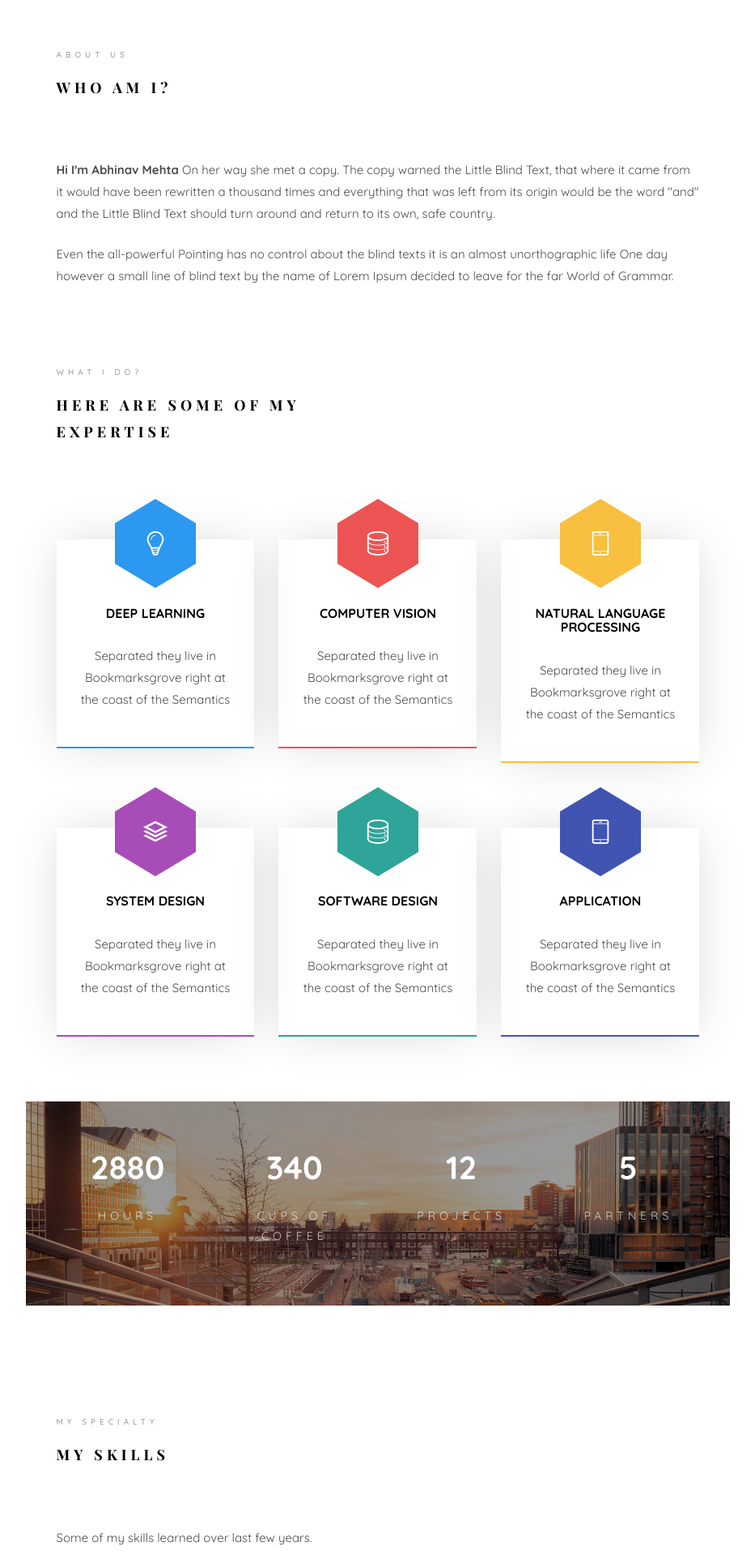
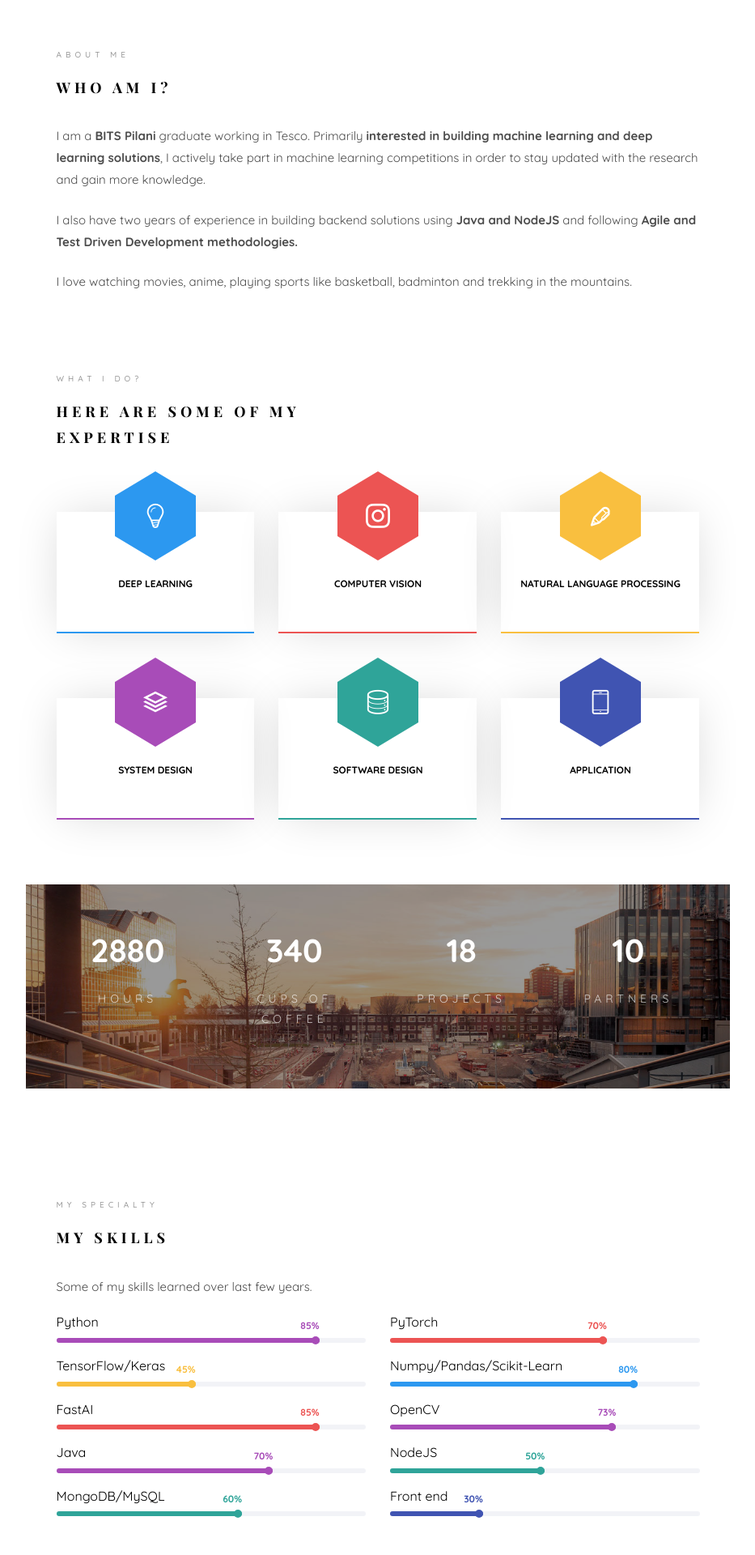
Before and after one commit to 02081994/portfolio, a PHP site: page / in a window 1280 px wide. Shown: the part 801-2721 px from the top of the page at 81% size, without its empty margins (323-1256 px from the left). Run offline with PHP 8.4, Linux system fonts and the light colour scheme; some libraries are stand-ins or nearby versions; some web fonts are replaced.

Commit message:
Change images

```diff
--- a/css/style.css
+++ b/css/style.css
@@ -397,7 +397,8 @@
     .colorlib-services,
     .colorlib-contact {
       padding-top: 5em;
-      padding-bottom: 8em; } }
+      /*padding-bottom: 8em; */
+      } }
 
 .author-img {
   background-size: cover;
@@ -407,7 +408,7 @@
 
 .colorlib-heading {
   font-size: 18px;
-  margin-bottom: 4em;
+  /*margin-bottom: 4em;*/
   font-weight: 700;
   text-transform: uppercase;
   letter-spacing: 5px;
@@ -696,7 +697,7 @@
   .services .desc {
     margin-top: 60px; }
     .services .desc h3 {
-      font-size: 16px;
+      font-size: 12px;
       font-weight: 700;
       text-transform: uppercase; }
   .services.color-2 .icon {
--- a/index.html
+++ b/index.html
@@ -58,14 +58,16 @@
 			<div class="text-center">
 				<div class="author-img" style="background-image: url(images/about.jpg);"></div>
 				<h1 id="colorlib-logo"><a href="index.html">Abhinav Mehta</a></h1>
-				<span class="position"><a href="#">Software Developer</a> in India</span>
+				<!-- <span class="position">Software Developer</span> -->
+				<br>
+				<br>
 			</div>
 			<nav id="colorlib-main-menu" role="navigation" class="navbar">
 				<div id="navbar" class="collapse">
 					<ul>
 						<li class="active"><a href="#" data-nav-section="home">Home</a></li>
 						<li><a href="#" data-nav-section="about">About</a></li>
-						<li><a href="#" data-nav-section="services">Services</a></li>
+						<li><a href="#" data-nav-section="services">Expertise</a></li>
 						<li><a href="#" data-nav-section="skills">Skills</a></li>
 						<li><a href="#" data-nav-section="education">Education</a></li>
 						<li><a href="#" data-nav-section="experience">Experience</a></li>
@@ -75,8 +77,8 @@
 				</div>
 				<div>
 					<ul>
-						<a href="#"><i class="icon-github"></i></a>&nbsp;&nbsp;&nbsp;
-						<a href="#"><i class="icon-linkedin2"></i></a>&nbsp;&nbsp;&nbsp;
+						<a href="https://github.com/02081994"><i class="icon-github"></i></a>&nbsp;&nbsp;&nbsp;
+						<a href="https://www.linkedin.com/in/abhinav-mehta-5b5722b2/"><i class="icon-linkedin2"></i></a>&nbsp;&nbsp;&nbsp;
 					</ul>
 				</div>
 			</nav>
@@ -100,7 +102,7 @@
 					   				<div class="slider-text-inner js-fullheight">
 					   					<div class="desc">
 						   					<h1>Hi! <br>I'm Abhinav</h1>
-												<p><a class="btn btn-primary btn-learn">Download CV <i class="icon-download4"></i></a></p>
+												<p><a class="btn btn-primary btn-learn" href="https://drive.google.com/file/d/1D46bgxb8S5vG2AcgNIPkUUBFMCfPbKCl/view?usp=sharing">Download CV <i class="icon-download4"></i></a></p>
 											</div>
 					   				</div>
 					   			</div>
@@ -118,10 +120,13 @@
 							<div class="row row-bottom-padded-sm animate-box" data-animate-effect="fadeInLeft">
 								<div class="col-md-12">
 									<div class="about-desc">
-										<span class="heading-meta">About Us</span>
+										<span class="heading-meta">About Me</span>
 										<h2 class="colorlib-heading">Who Am I?</h2>
-										<p><strong>Hi I'm Abhinav Mehta</strong> On her way she met a copy. The copy warned the Little Blind Text, that where it came from it would have been rewritten a thousand times and everything that was left from its origin would be the word "and" and the Little Blind Text should turn around and return to its own, safe country.</p>
-										<p>Even the all-powerful Pointing has no control about the blind texts it is an almost unorthographic life One day however a small line of blind text by the name of Lorem Ipsum decided to leave for the far World of Grammar.</p>
+										<p> I am a <strong>BITS Pilani</strong> graduate working in Tesco. Primarily <strong>interested in building machine learning and deep learning solutions</strong>, I actively take part in machine learning competitions in order to stay updated with the research and gain more knowledge.</p>
+
+										<p>I also have two years of experience in building backend solutions using <strong>Java and NodeJS</strong> and following <strong>Agile and Test Driven Development methodologies.</strong></p>
+
+										<p>I love watching movies, anime, playing sports like basketball, badminton and trekking in the mountains.</p>
 									</div>
 								</div>
 							</div>
@@ -149,29 +154,26 @@
 								</span>
 								<div class="desc">
 									<h3>Deep Learning</h3>
-									<p>Separated they live in Bookmarksgrove right at the coast of the Semantics</p>
 								</div>
 							</div>
 						</div>
 						<div class="col-md-4 text-center animate-box">
 							<div class="services color-2">
 								<span class="icon">
-									<i class="icon-data"></i>
+									<i class="icon-instagram"></i>
 								</span>
 								<div class="desc">
 									<h3>Computer Vision</h3>
-									<p>Separated they live in Bookmarksgrove right at the coast of the Semantics</p>
 								</div>
 							</div>
 						</div>
 						<div class="col-md-4 text-center animate-box">
 							<div class="services color-3">
 								<span class="icon">
-									<i class="icon-phone3"></i>
+									<i class="icon-pen"></i>
 								</span>
 								<div class="desc">
 									<h3>Natural Language Processing</h3>
-									<p>Separated they live in Bookmarksgrove right at the coast of the Semantics</p>
 								</div>
 							</div>
 						</div>
@@ -182,7 +184,6 @@
 								</span>
 								<div class="desc">
 									<h3>System Design</h3>
-									<p>Separated they live in Bookmarksgrove right at the coast of the Semantics</p>
 								</div>
 							</div>
 						</div>
@@ -193,7 +194,6 @@
 								</span>
 								<div class="desc">
 									<h3>Software Design</h3>
-									<p>Separated they live in Bookmarksgrove right at the coast of the Semantics</p>
 								</div>
 							</div>
 						</div>
@@ -204,7 +204,6 @@
 								</span>
 								<div class="desc">
 									<h3>Application</h3>
-									<p>Separated they live in Bookmarksgrove right at the coast of the Semantics</p>
 								</div>
 							</div>
 						</div>
@@ -227,11 +226,11 @@
 							<span class="colorlib-counter-label">Cups of coffee</span>
 						</div>
 						<div class="col-md-3 text-center animate-box">
-							<span class="colorlib-counter js-counter" data-from="0" data-to="12" data-speed="5000" data-refresh-interval="50"></span>
+							<span class="colorlib-counter js-counter" data-from="0" data-to="18" data-speed="5000" data-refresh-interval="50"></span>
 							<span class="colorlib-counter-label">Projects</span>
 						</div>
 						<div class="col-md-3 text-center animate-box">
-							<span class="colorlib-counter js-counter" data-from="0" data-to="5" data-speed="5000" data-refresh-interval="50"></span>
+							<span class="colorlib-counter js-counter" data-from="0" data-to="10" data-speed="5000" data-refresh-interval="50"></span>
 							<span class="colorlib-counter-label">Partners</span>
 						</div>
 					</div>
@@ -385,11 +384,13 @@
 									    </div>
 									    <div id="collapseTwo" class="panel-collapse collapse" role="tabpanel" aria-labelledby="headingTwo">
 									        <div class="panel-body">
-									            <p>Finished my Bachlelors in Engineering from <strong><a href="https://www.bits-pilani.ac.in/">Birla Institute of Technology and Science, Pilani</a>
-										      			</strong> in 2017 with major in Computer Science.</p>
+									            <p>Finished my bachlelors in engineering from <strong><a href="https://www.bits-pilani.ac.in/">Birla Institute of Technology and Science, Pilani</a></strong> in 2017 with a GPA of <strong>8.5/10</strong>. My coursework included:</p>
 													<ul>
-														<li>Separated they live in Bookmarksgrove right</li>
-														<li>Separated they live in Bookmarksgrove right</li>
+														<li>Data structure and algorithms</li>
+														<li>Machine learning</li>
+														<li>Pattern recognition</li>
+														<li>Object oritented programming</li>
+														<li>Compilers and OS</li>
 													</ul>
 									        </div>
 									    </div>
@@ -403,7 +404,7 @@
 									    </div>
 									    <div id="collapseFive" class="panel-collapse collapse" role="tabpanel" aria-labelledby="headingFive">
 									        <div class="panel-body">
-									            <p>Far far away, behind the word <strong>mountains</strong>, far from the countries Vokalia and Consonantia, there live the blind texts. Separated they live in Bookmarksgrove right at the coast of the Semantics, a large language ocean.</p>
+									            <p>I took sciences in my high school and passed <strong>AISSCE (All India Senior School Certificate Examination) with 95%.</strong> Subjects included Physics, Maths and Chemistry. I also cleared <strong>RMO (Regional Mathematics Olympiad)</strong> during the same time.</p>
 									        </div>
 									    </div>
 									</div>
@@ -419,7 +420,7 @@
 					<div class="row">
 						<div class="col-md-6 col-md-offset-3 col-md-pull-3 animate-box" data-animate-effect="fadeInLeft">
 							<span class="heading-meta">Experience</span>
-							<h2 class="colorlib-heading animate-box">Work Experience</h2>
+							<h2 class="colorlib-heading animate-box">Work Experience/Internships</h2>
 						</div>
 					</div>
 					<div class="row">
@@ -433,8 +434,8 @@
 					               </div>
 
 					               <div class="timeline-label">
-					                  <h2><a href="#">Full Stack Developer</a> <span>2017-2018</span></h2>
-					                  <p>Tolerably earnestly middleton extremely distrusts she boy now not. Add and offered prepare how cordial two promise. Greatly who affixed suppose but enquire compact prepare all put. Added forth chief trees but rooms think may.</p>
+					                  <h2><a href="#">Software Developer</a> <span>July, 2017 - July, 2019</span></h2>
+					                  <p>Worked as a software developer for <strong>Tesco</strong>, designing, implementing and deploying backend solutions from scratch.</p>
 					               </div>
 					            </div>
 					         </article>
@@ -446,8 +447,8 @@
 					                  <i class="icon-pen2"></i>
 					               </div>
 					               <div class="timeline-label">
-					               	<h2><a href="#">Front End Developer at Google Company</a> <span>2017-2018</span></h2>
-					                  <p>Even the all-powerful Pointing has no control about the blind texts it is an almost unorthographic life One day however a small line of blind text by the name of Lorem Ipsum decided to leave for the far World of Grammar.</p>
+					               	<h2><a href="#">GSOC Developer</a> <span>April, 2016 - August, 2016</span></h2>
+					                  <p>Participated in <strong>Google Summer of Code</strong> and got selected. Worked on an open source project with <strong>Red Hen Labs</strong> building a computer vision in order to detect co-speech gestures in news videos</p>
 					               </div>
 					            </div>
 					         </article>
@@ -458,32 +459,8 @@
 					                  <i class="icon-pen2"></i>
 					               </div>
 					               <div class="timeline-label">
-					               	<h2><a href="#">System Analyst</a> <span>2017-2018</span></h2>
-					                  <p>Even the all-powerful Pointing has no control about the blind texts it is an almost unorthographic life One day however a small line of blind text by the name of Lorem Ipsum decided to leave for the far World of Grammar.</p>
-					               </div>
-					            </div>
-					         </article>
-
-					         <article class="timeline-entry animate-box" data-animate-effect="fadeInTop">
-					            <div class="timeline-entry-inner">
-					               <div class="timeline-icon color-4">
-					                  <i class="icon-pen2"></i>
-					               </div>
-					               <div class="timeline-label">
-					               	<h2><a href="#">Creative Designer</a> <span>2017-2018</span></h2>
-					                  <p>Even the all-powerful Pointing has no control about the blind texts it is an almost unorthographic life One day however a small line of blind text by the name of Lorem Ipsum decided to leave for the far World of Grammar.</p>
-					               </div>
-					            </div>
-					         </article>
-
-					         <article class="timeline-entry animate-box" data-animate-effect="fadeInLeft">
-					            <div class="timeline-entry-inner">
-					               <div class="timeline-icon color-5">
-					                  <i class="icon-pen2"></i>
-					               </div>
-					               <div class="timeline-label">
-					               	<h2><a href="#">UI/UX Designer at Envato</a> <span>2017-2018</span></h2>
-					                  <p>Even the all-powerful Pointing has no control about the blind texts it is an almost unorthographic life One day however a small line of blind text by the name of Lorem Ipsum decided to leave for the far World of Grammar.</p>
+					               	<h2><a href="#">Research Fellow</a> <span>May, 2015 - July, 2015</span></h2>
+					                  <p>Worked as a research assistant under Dr. J L Raheja in <strong>CEERI</strong>. Developed IP cameras based computer vision system that can be used for fall detection.</p>
 					               </div>
 					            </div>
 					         </article>
@@ -508,22 +485,43 @@
 							<h2 class="colorlib-heading animate-box">Recent Work</h2>
 						</div>
 					</div>
-					<div class="row row-bottom-padded-sm animate-box" data-animate-effect="fadeInLeft">
-						<div class="col-md-12">
-							<p class="work-menu"><span><a href="#" class="active">Graphic Design</a></span> <span><a href="#">Web Design</a></span> <span><a href="#">Software</a></span> <span><a href="#">Apps</a></span></p>
+					<div class="row">
+						<div class="col-md-6 animate-box" data-animate-effect="fadeInTop">
+							<div class="project" style="background-image: url(images/img-3.jpg);">
+								<div class="desc">
+									<div class="con">
+										<h3><a href="https://pacific-retreat-94769.herokuapp.com/">Guard ANN</a></h3>
+										<span>A computer vision and deep learning solution to prevent shoplifting in Tesco stores. Tesco losses more than 100 million pounds
+										just because of shoplifting every year. This was an attempt to reduce that number significantly.</span>
+										<p class="icon">
+											<span><a href="https://pacific-retreat-94769.herokuapp.com/"><i class="icon-share3"></i></a></span>
+										</p>
+									</div>
+								</div>
+							</div>
 						</div>
-					</div>
-					<div class="row">
+						<div class="col-md-6 animate-box" data-animate-effect="fadeInBottom">
+							<div class="project" style="background-image: url(images/img-4.jpg);">
+								<div class="desc">
+									<div class="con">
+										<h3><a href="https://colab.research.google.com/drive/14yUnxJDfy8TAjH56a6jN6gP-yOEjMPcT">Gap Prediction in Tesco Fresh Foods</a></h3>
+										<span>A deep learning system developed in order to predict gaps or emtpy shelfs in tesco stores and convey store managers about the respect gaps.</span>
+										<p class="icon">
+											<span><a href="https://colab.research.google.com/drive/14yUnxJDfy8TAjH56a6jN6gP-yOEjMPcT"><i class="icon-share3"></i></a></span>
+											<span><a href="https://drive.google.com/file/d/1bgdhRQAVShS5t4e9TvqMdsSb53TVRPzz/view?usp=sharing"><i class="icon-camera"></i></a></span>
+										</p>
+									</div>
+								</div>
+							</div>
+						</div>
 						<div class="col-md-6 animate-box" data-animate-effect="fadeInLeft">
 							<div class="project" style="background-image: url(images/img-1.jpg);">
 								<div class="desc">
 									<div class="con">
-										<h3><a href="work.html">Work 01</a></h3>
-										<span>Website</span>
+										<h3><a href="https://colab.research.google.com/drive/15z4jHKePDfbbVVcNfgCOFMDMBduKkOOP">Histopathologic Tumour Detection</a></h3>
+										<span>A deep learning system to detect tumous using histopathologic slides.</span>
 										<p class="icon">
-											<span><a href="#"><i class="icon-share3"></i></a></span>
-											<span><a href="#"><i class="icon-eye"></i> 100</a></span>
-											<span><a href="#"><i class="icon-heart"></i> 49</a></span>
+											<span><a href="https://colab.research.google.com/drive/15z4jHKePDfbbVVcNfgCOFMDMBduKkOOP"><i class="icon-share3"></i></a></span>
 										</p>
 									</div>
 								</div>
@@ -533,81 +531,14 @@
 							<div class="project" style="background-image: url(images/img-2.jpg);">
 								<div class="desc">
 									<div class="con">
-										<h3><a href="work.html">Work 02</a></h3>
-										<span>Animation</span>
+										<h3><a href="https://colab.research.google.com/drive/1iT89CQH70wcDJbDMnktnfIxYSOymOw3g">Ship classification</a></h3>
+										<span>Participated in the analytic vidya's ship classification competition, Game of Computer Vision. Backed 62nd position out of overall 500 participants</span>
 										<p class="icon">
-											<span><a href="#"><i class="icon-share3"></i></a></span>
-											<span><a href="#"><i class="icon-eye"></i> 100</a></span>
-											<span><a href="#"><i class="icon-heart"></i> 49</a></span>
+											<span><a href="https://colab.research.google.com/drive/1iT89CQH70wcDJbDMnktnfIxYSOymOw3g"><i class="icon-share3"></i></a></span>
 										</p>
 									</div>
 								</div>
 							</div>
-						</div>
-						<div class="col-md-6 animate-box" data-animate-effect="fadeInTop">
-							<div class="project" style="background-image: url(images/img-3.jpg);">
-								<div class="desc">
-									<div class="con">
-										<h3><a href="work.html">Work 03</a></h3>
-										<span>Illustration</span>
-										<p class="icon">
-											<span><a href="#"><i class="icon-share3"></i></a></span>
-											<span><a href="#"><i class="icon-eye"></i> 100</a></span>
-											<span><a href="#"><i class="icon-heart"></i> 49</a></span>
-										</p>
-									</div>
-								</div>
-							</div>
-						</div>
-						<div class="col-md-6 animate-box" data-animate-effect="fadeInBottom">
-							<div class="project" style="background-image: url(images/img-4.jpg);">
-								<div class="desc">
-									<div class="con">
-										<h3><a href="work.html">Work 04</a></h3>
-										<span>Application</span>
-										<p class="icon">
-											<span><a href="#"><i class="icon-share3"></i></a></span>
-											<span><a href="#"><i class="icon-eye"></i> 100</a></span>
-											<span><a href="#"><i class="icon-heart"></i> 49</a></span>
-										</p>
-									</div>
-								</div>
-							</div>
-						</div>
-						<div class="col-md-6 animate-box" data-animate-effect="fadeInLeft">
-							<div class="project" style="background-image: url(images/img-5.jpg);">
-								<div class="desc">
-									<div class="con">
-										<h3><a href="work.html">Work 05</a></h3>
-										<span>Graphic, Logo</span>
-										<p class="icon">
-											<span><a href="#"><i class="icon-share3"></i></a></span>
-											<span><a href="#"><i class="icon-eye"></i> 100</a></span>
-											<span><a href="#"><i class="icon-heart"></i> 49</a></span>
-										</p>
-									</div>
-								</div>
-							</div>
-						</div>
-						<div class="col-md-6 animate-box" data-animate-effect="fadeInRight">
-							<div class="project" style="background-image: url(images/img-6.jpg);">
-								<div class="desc">
-									<div class="con">
-										<h3><a href="work.html">Work 06</a></h3>
-										<span>Web Design</span>
-										<p class="icon">
-											<span><a href="#"><i class="icon-share3"></i></a></span>
-											<span><a href="#"><i class="icon-eye"></i> 100</a></span>
-											<span><a href="#"><i class="icon-heart"></i> 49</a></span>
-										</p>
-									</div>
-								</div>
-							</div>
-						</div>
-					</div>
-					<div class="row">
-						<div class="col-md-12 animate-box">
-							<p><a href="#" class="btn btn-primary btn-lg btn-load-more">Load more <i class="icon-reload"></i></a></p>
 						</div>
 					</div>
 				</div>
@@ -637,7 +568,7 @@
 									<i class="icon-github"></i>
 								</div>
 								<div class="colorlib-text">
-									<p><a href="#">Github</a></p>
+									<p><a href="https://github.com/02081994">Github</a></p>
 								</div>
 							</div>
 
@@ -646,7 +577,7 @@
 									<i class="icon-linkedin2"></i>
 								</div>
 								<div class="colorlib-text">
-									<p><a href="#">Linkedin</a></p>
+									<p><a href="https://www.linkedin.com/in/abhinav-mehta-5b5722b2/">Linkedin</a></p>
 								</div>
 							</div>
 						</div>
```
Also changed, not shown: images/img-1.jpg, images/img-2.jpg, images/img-3.jpg, images/img-4.jpg.
